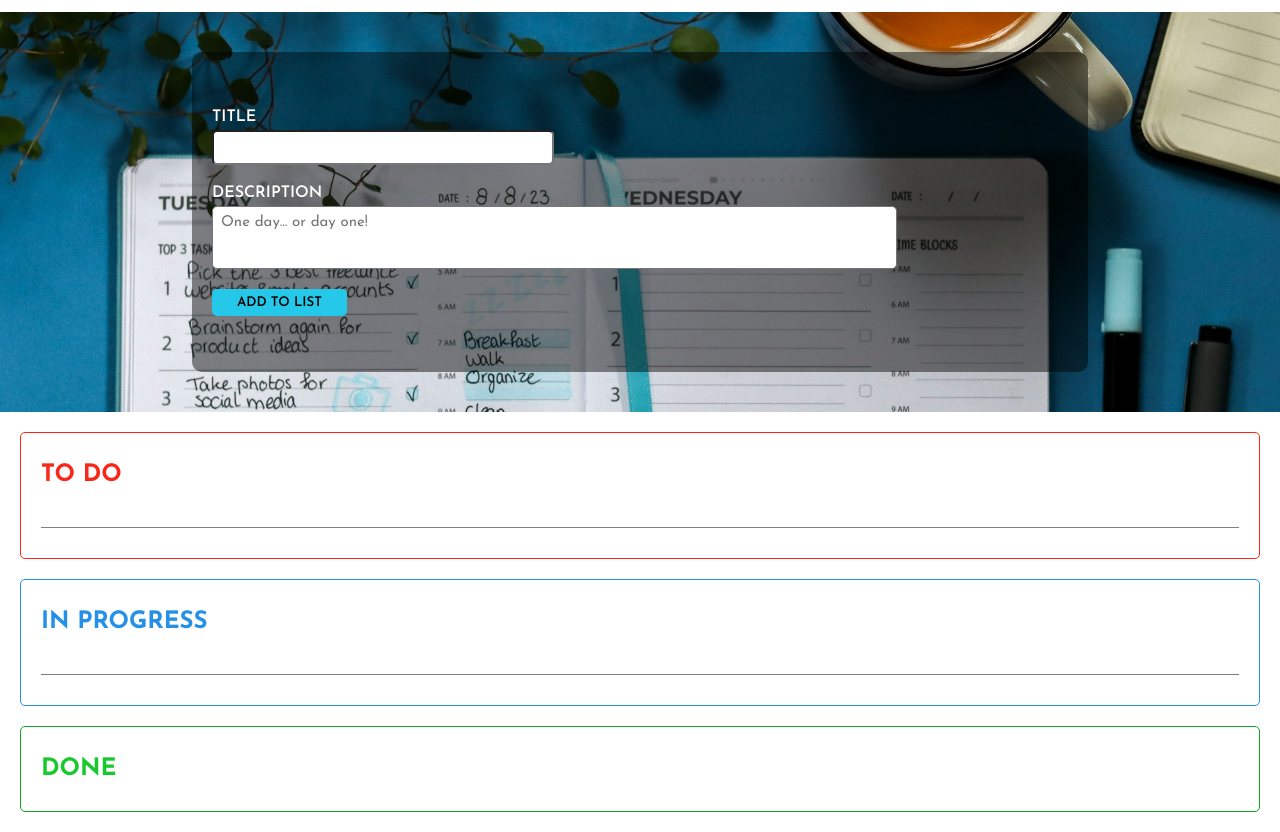
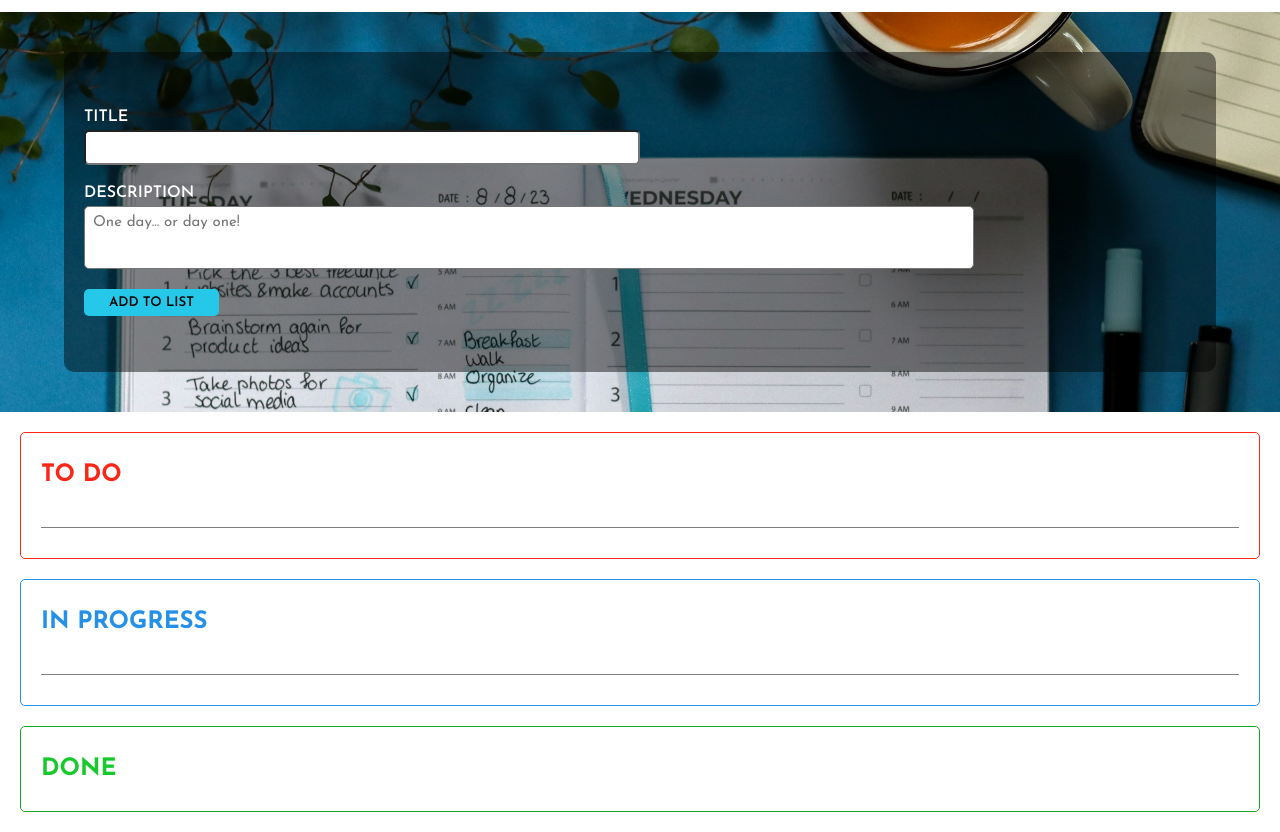
Before and after one commit to MeliRoldan/Project---Taskboard, a plain HTML site: page index.html in a window 1280 px wide. Shown: the part 40-872 px from the top of the page. Drawn offline with Linux system fonts and the light colour scheme.

Commit message:
resize header

```diff
--- a/styles.css
+++ b/styles.css
@@ -147,7 +147,7 @@ header {
 }
 
 #headerDiv {
-    width: 70%;
+    width: 90%;
     height: 80%;
     background-color: #00000075;
     border-radius: 10px;
@@ -172,7 +172,7 @@ header {
 }
 
 #addItem {
-    width: 40%;
+    width: 50%;
     padding: 8px;
     border-radius: 5px;
     font-size: 15px;
```
